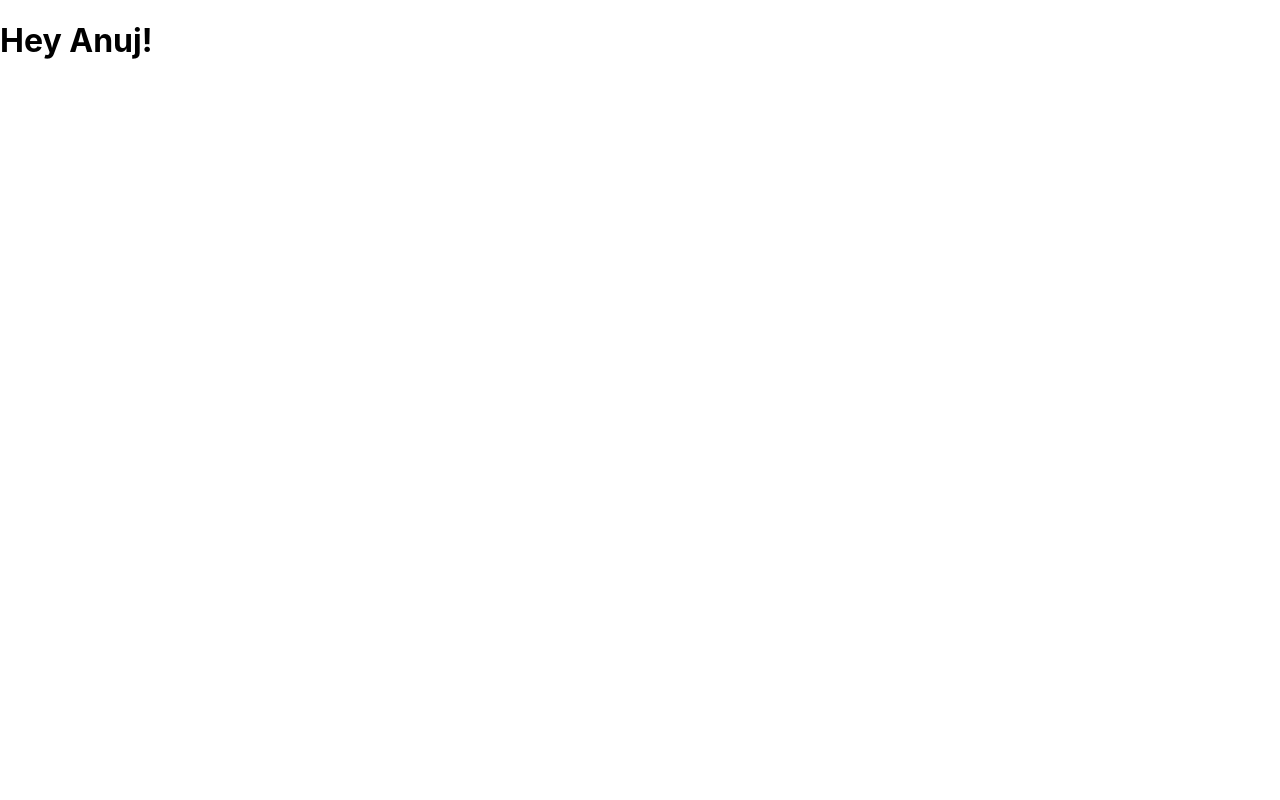
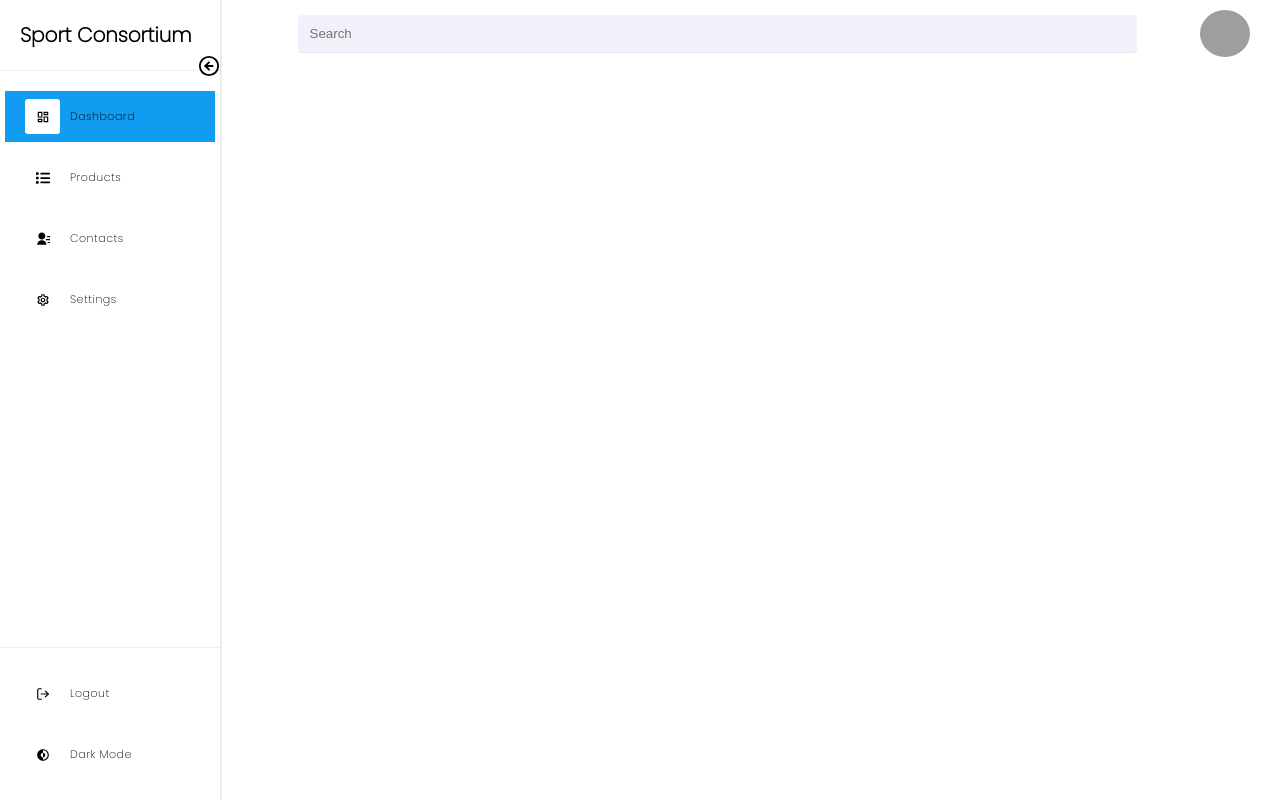
Before and after one commit to abhisheklig84/Demo, a React (Create React App) app: page / in a window 1280 px wide. Built offline with nearby package versions, Linux system fonts and the light colour scheme; grey boxes are pictures that could not be loaded.

Commit message:
feat:Header

```diff
--- a/package.json
+++ b/package.json
@@ -8,7 +8,11 @@
     "@testing-library/user-event": "^12.8.3",
     "react": "^17.0.2",
     "react-dom": "^17.0.2",
+    "react-icons": "^4.2.0",
+    "react-pro-sidebar": "^0.6.0",
+    "react-router-dom": "^5.2.0",
     "react-scripts": "4.0.3",
+    "styled-components": "^5.3.0",
     "web-vitals": "^1.1.2"
   },
   "scripts": {
--- a/public/index.html
+++ b/public/index.html
@@ -24,6 +24,7 @@
       work correctly both with client-side routing and a non-root public URL.
       Learn how to configure a non-root public URL by running `npm run build`.
     -->
+    <link rel="stylesheet" href="https://cdn.jsdelivr.net/npm/boxicons@latest/css/boxicons.min.css">
     <title>React App</title>
   </head>
   <body>
--- a/src/App.js
+++ b/src/App.js
@@ -1,9 +1,10 @@
 import React from "react";
+import Header from "./Components/Header/Header";
 
 function App() {
     return (
         <div>
-            <h1>Hey Anuj!</h1>
+        <Header />
         </div>
     );
 }
--- /dev/null
+++ b/src/Components/Header/Header.css
@@ -0,0 +1,108 @@
+#header {
+    position: absolute;
+    width: 220px;
+  }
+  #header .pro-sidebar {
+    height: 100vh;
+  }
+  #header .closemenu {
+    color: #000;
+    position: absolute;
+    right: 0;
+    z-index: 9999;
+    line-height: 20px;
+    border-radius: 50%;
+    font-weight: bold;
+    font-size: 22px;
+    top: 55px;
+    cursor: pointer;
+  }
+  #header .pro-sidebar {
+    width: 100%;
+    min-width: 100%;
+  }
+  #header .pro-sidebar.collapsed {
+    width: 80px;
+    min-width: 80px;
+  }
+  #header .pro-sidebar-inner {
+    background-color: white;
+    box-shadow: 0.5px 0.866px 2px 0px rgba(0, 0, 0, 0.15);
+  }
+  #header .pro-sidebar-inner .pro-sidebar-layout {
+    overflow-y: hidden;
+  }
+  #header .pro-sidebar-inner .pro-sidebar-layout .logotext p {
+    font-size: 20px;
+    padding: 0 20px;
+    color: #000;
+    font-weight: bold;
+  }
+  #header .pro-sidebar-inner .pro-sidebar-layout ul {
+    padding: 0 5px;
+  }
+  #header .pro-sidebar-inner .pro-sidebar-layout ul .pro-inner-item {
+    color: #000;
+    margin: 10px 0px;
+    font-weight: 500;
+    line-height: 16.5px;
+    font-size: 11px;
+    letter-spacing: .5px;
+  }
+  #header .pro-sidebar-inner .pro-sidebar-layout ul .pro-inner-item .pro-icon-wrapper {
+    background-color: #fff;
+    color: #000;
+    border-radius: 3px;
+  }
+  #header .pro-sidebar-inner .pro-sidebar-layout ul .pro-inner-item .pro-icon-wrapper .pro-item-content {
+    color: #000;
+  }
+  #header .pro-sidebar-inner .pro-sidebar-layout .active {
+    background-color: #109CF1;
+  }
+  #header .logo {
+    padding: 20px;
+  }
+
+   .header{
+    position: absolute;
+    left: 17.78%;
+    right: 0%;
+    top: 1%;
+    bottom: 94.14%;
+    width: 82%;
+
+  }
+.header__search{
+    display: flex;
+    justify-content: center;
+    align-items: center;
+}
+  .header__input {
+    box-shadow: 0 1px 0 rgba(22, 8, 43, 0.1);
+    width: 80%;
+    background-color: #F4F0FA;
+    border-radius: .25rem;
+    padding: .70rem .75rem;
+    border: none;
+    outline: none;
+  }
+  .header__image{
+    position: relative;
+    padding: 2px 10px;
+    right: -5%;
+  }
+  .username{
+    font-size: 14px;
+    padding: 2px 20px;
+  }
+  img{
+    width: 50px;
+    height: 47px;
+    border-radius: 50%;
+  }
+  @media only screen and (max-width: 720px) {
+    html {
+      overflow: hidden;
+    }
+  }
--- /dev/null
+++ b/src/Components/Header/Header.js
@@ -0,0 +1,89 @@
+import React, { useState } from "react";
+
+//import react pro sidebar components
+import {
+    ProSidebar,
+    Menu,
+    MenuItem,
+    SidebarHeader,
+    SidebarFooter,
+    SidebarContent,
+} from "react-pro-sidebar";
+
+//import icons from react icons
+import { FaList,  } from "react-icons/fa";
+import { FiLogOut, FiArrowLeftCircle, FiArrowRightCircle } from "react-icons/fi";
+import { RiNotification3Line ,RiDashboardLine, RiContactsFill} from "react-icons/ri";
+import { BiCog , BiSearch } from "react-icons/bi";
+import {CgDarkMode} from "react-icons/cg";
+
+
+//import sidebar css from react-pro-sidebar module and our custom css
+import "react-pro-sidebar/dist/css/styles.css";
+import "./Header.css";
+
+
+const Header = () => {
+
+    //create initial menuCollapse state using useState hook
+    const [menuCollapse, setMenuCollapse] = useState(false)
+
+    //create a custom function that will change menucollapse state from false to true and true to false
+    const menuIconClick = () => {
+        //condition checking to change state from true to false and vice versa
+        menuCollapse ? setMenuCollapse(false) : setMenuCollapse(true);
+    };
+
+    return (
+        <>
+            <div id="header">
+
+                {/* collapsed props to change menu size using menucollapse state */}
+                <ProSidebar collapsed={menuCollapse}>
+                    <SidebarHeader>
+                        <div className="logotext">
+                            {/* small and big change using menucollapse state */}
+                            <p>{menuCollapse ? "SC" : "Sport Consortium"}</p>
+                        </div>
+                        <div className="closemenu" onClick={menuIconClick}>
+                            {/* changing menu collapse icon on click */}
+                            {menuCollapse ? (
+                                <FiArrowRightCircle />
+                            ) : (
+                                <FiArrowLeftCircle />
+                            )}
+
+                        </div>
+                    </SidebarHeader>
+                    <SidebarContent>
+                        <Menu iconShape="square">
+                            <MenuItem active={true} icon={<RiDashboardLine />}>
+                                Dashboard
+                            </MenuItem>
+                            <MenuItem icon={<FaList />}>Products</MenuItem>
+                            <MenuItem icon={<RiContactsFill />}>Contacts</MenuItem>
+                            <MenuItem icon={<BiCog />}>Settings</MenuItem>
+                        </Menu>
+                    </SidebarContent>
+                    <SidebarFooter>
+                        <Menu iconShape="square">
+                            <MenuItem icon={<FiLogOut />}>Logout</MenuItem>
+                            <MenuItem icon={<CgDarkMode />}>Dark Mode</MenuItem>
+
+                        </Menu>
+                    </SidebarFooter>
+                </ProSidebar>
+            </div>
+            <div className="header">
+            <div className="header__search">
+
+                <input type="search" placeholder="Search" className="header__input" />
+                <img className="header__image" src = "https://images.pexels.com/photos/220453/pexels-photo-220453.jpeg?auto=compress&cs=tinysrgb&dpr=1&w=500" />
+            </div>
+
+            </div>
+        </>
+    );
+};
+
+export default Header;
--- a/src/index.css
+++ b/src/index.css
@@ -1,8 +1,7 @@
+@import url('https://fonts.googleapis.com/css2?family=Poppins:wght@200&display=swap');
 body {
   margin: 0;
-  font-family: -apple-system, BlinkMacSystemFont, 'Segoe UI', 'Roboto', 'Oxygen',
-    'Ubuntu', 'Cantarell', 'Fira Sans', 'Droid Sans', 'Helvetica Neue',
-    sans-serif;
+  font-family: 'Poppins', sans-serif;
   -webkit-font-smoothing: antialiased;
   -moz-osx-font-smoothing: grayscale;
 }
```
Also changed, not shown: 1 other file (tests, documents, lock files or other folders).
